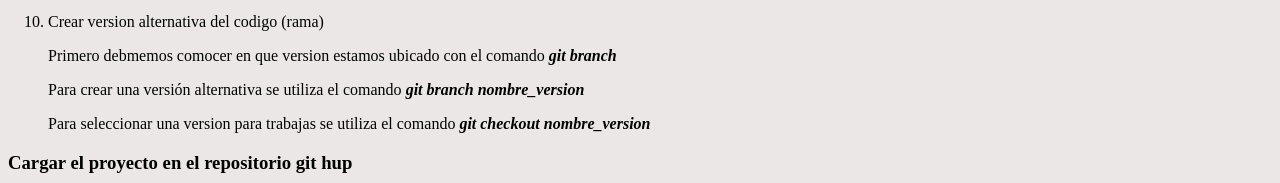
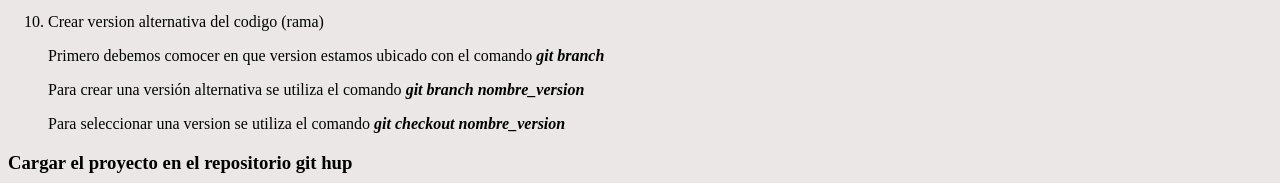
Before and after one commit to wilsonmartinezs/curso_git, a plain HTML site: page index.html in a window 1280 px wide. Shown: the part 1048-1231 px from the top of the page. Drawn offline with Linux system fonts and the light colour scheme.

Commit message:
actualizacion indez.html

```diff
--- a/index.html
+++ b/index.html
@@ -65,9 +65,9 @@
 
 
 <li>Crear  version alternativa del codigo (rama)</li>
-<p>Primero debmemos comocer en que version estamos ubicado con el comando <b><em>git branch</em></b> </p>
+<p>Primero debemos comocer en que version estamos ubicado con el comando <b><em>git branch</em></b> </p>
 <p>Para crear una versión alternativa se utiliza el comando <b><em>git branch nombre_version</em></b> </p>
-<p>Para seleccionar una version para trabajas se utiliza el comando <b><em>git checkout nombre_version</em></b> </p>
+<p>Para seleccionar una version se utiliza el comando <b><em>git checkout nombre_version</em></b> </p>
 
 </ol>
 
```
